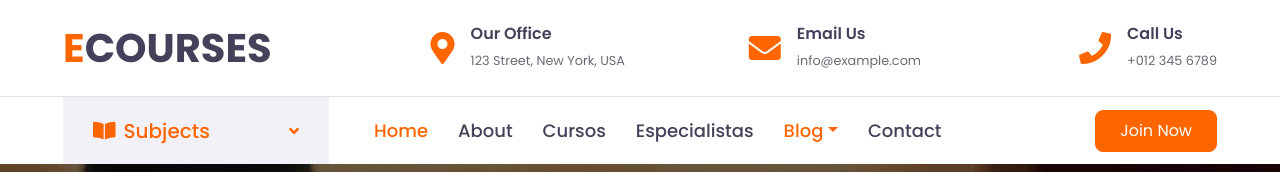
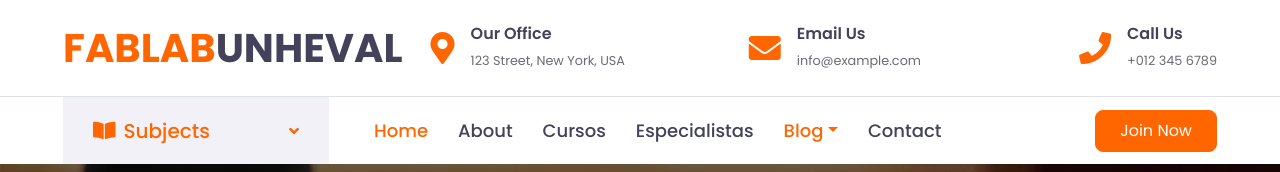
Before and after one commit to RonalVA/FablabUnheval.github.io, a plain HTML site: page blog.html in a window 1280 px wide. Shown: the top 172 px of the page. Drawn offline with nearby package versions, Linux system fonts and the light colour scheme.

Commit message:
NOMBRE FAB

```diff
--- a/blog.html
+++ b/blog.html
@@ -3,7 +3,7 @@
 
 <head>
     <meta charset="utf-8">
-    <title>ECOURSES - Online Courses HTML Template</title>
+    <title>FABLAB - UNHEVAL</title>
     <meta content="width=device-width, initial-scale=1.0" name="viewport">
     <meta content="Free HTML Templates" name="keywords">
     <meta content="Free HTML Templates" name="description">
@@ -31,7 +31,7 @@
         <div class="row align-items-center py-4 px-xl-5">
             <div class="col-lg-3">
                 <a href="" class="text-decoration-none">
-                    <h1 class="m-0"><span class="text-primary">E</span>COURSES</h1>
+                    <h1 class="m-0"><span class="text-primary">FABLAB</span>UNHEVAL</h1>
                 </a>
             </div>
             <div class="col-lg-3 text-right">
```
Also changed, not shown: Fabricacion-digital.html (+2 -2 lines), Introduccion fabricacion digital.html (+2 -2 lines), about.html (+2 -2 lines), contact.html (+2 -2 lines), course.html (+2 -2 lines), index.html (+1 -1 lines), single.html (+1 -1 lines), teacher.html (+1 -1 lines).
